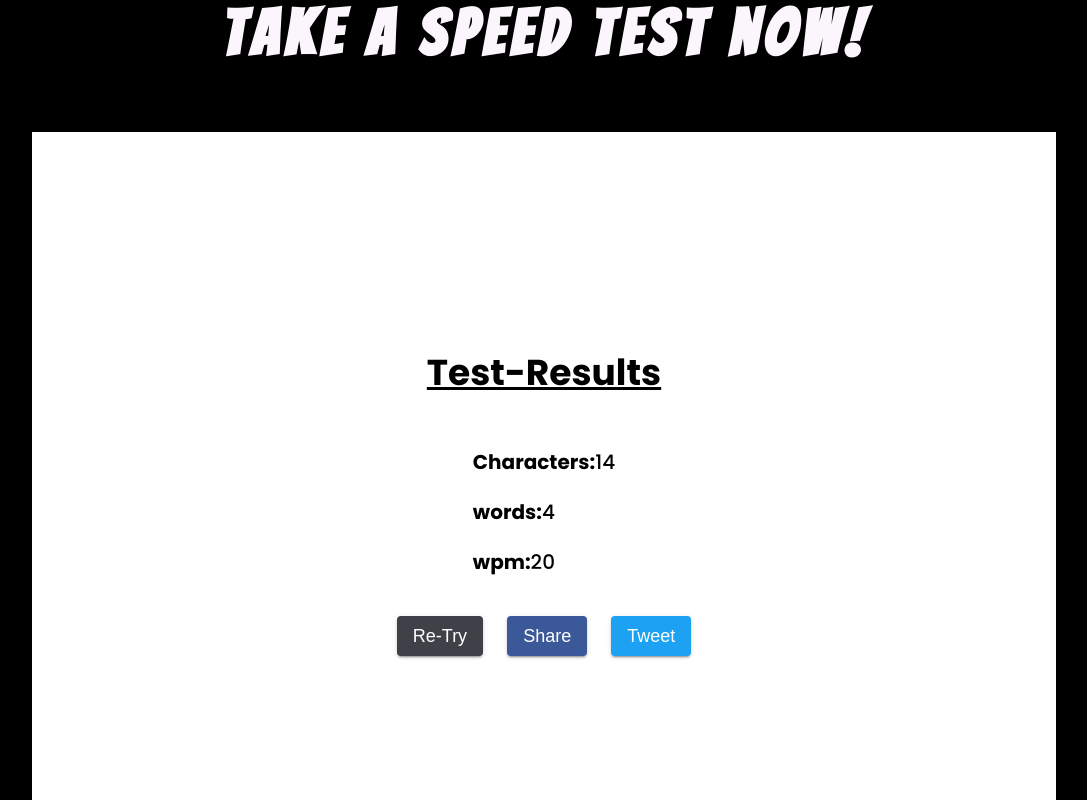
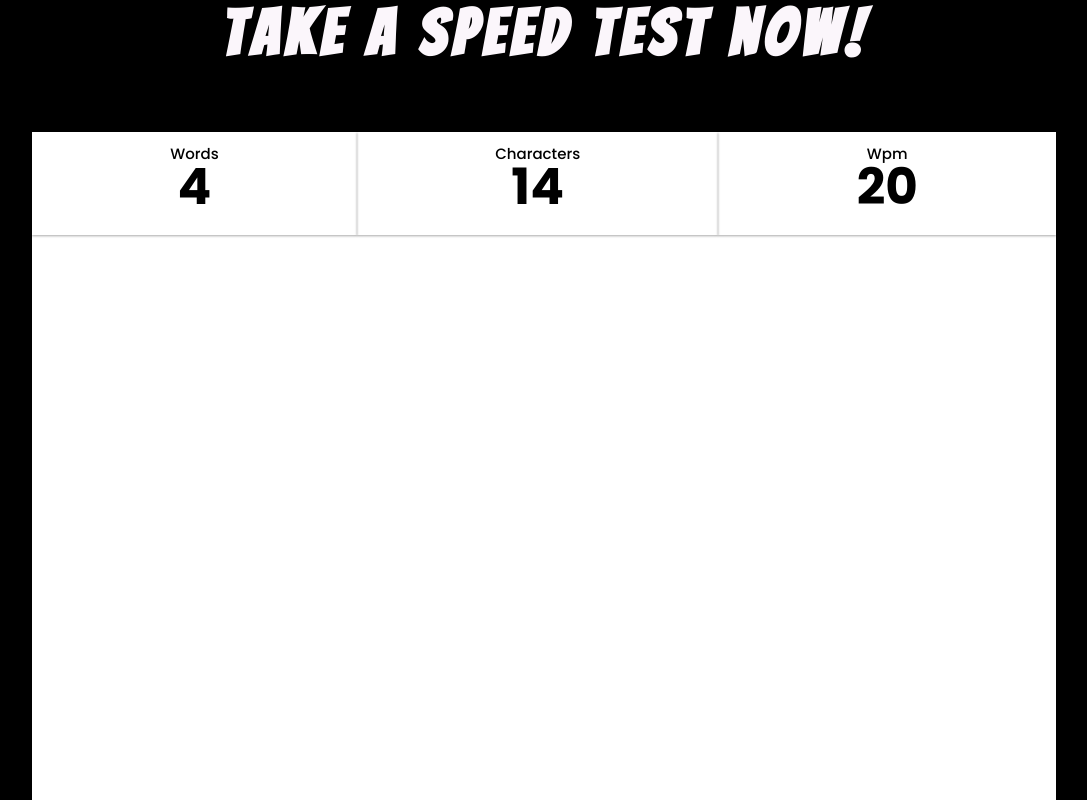
Before and after one commit to kamarasuruthvik/instantype, a React (Create React App) app: page / in a window 1280 px wide. Shown: the part 860-1660 px from the top of the page, without its empty margins (96-1183 px from the left). Built offline with nearby package versions, Linux system fonts and the light colour scheme.

Commit message:
made typing details card and typing challenge container

```diff
--- /dev/null
+++ b/src/components/ChallengeDetailsCard/ChallengeDetailsCard.css
@@ -0,0 +1,29 @@
+.details-card-container {
+  display: flex;
+  flex-direction: column;
+  justify-content: center;
+  align-items: center;
+  flex-grow: 1;
+  padding: 10px;
+  box-shadow: 0 1px 3px rgba(0, 0, 0, 0.12), 0 1px 2px rgba(0, 0, 0, 0.24);
+  transition: all 0.3s cubic-bezier(0.25, 0.8, 0.25, 1);
+}
+
+.details-card-container > p {
+  margin: 0;
+}
+
+.details-card-container:hover {
+  box-shadow: 0 14px 28px rgba(0, 0, 0, 0.25), 0 10px 10px rgba(0, 0, 0, 0.22);
+}
+
+.card-name {
+  font-size: 15px;
+  margin-bottom: -15px !important;
+}
+
+.card-value {
+  font-size: 50px;
+  font-weight: 800;
+  margin: 0;
+}
--- /dev/null
+++ b/src/components/ChallengeDetailsCard/ChallengeDetailsCard.jsx
@@ -0,0 +1,16 @@
+import react from 'react';
+
+import './ChallengeDetailsCard.css';
+
+const ChallengeDetailsCard= ({cardName,cardValue})=>{
+    return(
+        <div className="details-card-container">
+            <div className="card-name">{cardName}</div>
+            <div className="card-value">
+                {cardValue}
+            </div>
+        </div>
+    );
+}
+
+export default ChallengeDetailsCard;
--- a/src/components/TestContainer/TestContainer.jsx
+++ b/src/components/TestContainer/TestContainer.jsx
@@ -1,13 +1,12 @@
 import React from 'react';
 import TryAgain from '../TryAgain/TryAgain';
+import TypingChallengeContainer from '../TypingChallengeContainer/TypingChallengeContainer';
 import './TestContainer.css'
 const TestContainer = ({words,
 characters, wpm})=>{
     return(
         <div className="test-container">
-            <div className="try-again-container">
-                <TryAgain words={words} characters={characters} wpm={wpm} />
-            </div>
+            <TypingChallengeContainer words={words} characters={characters} wpm={wpm} />
         </div>
     );
 }
--- /dev/null
+++ b/src/components/TypingChallengeContainer/TypingChallengeContainer.css
@@ -0,0 +1,11 @@
+.typing-challenge-container {
+  display: flex;
+  flex-direction: column;
+  flex-grow: 1;
+}
+
+.details-container {
+  display: flex;
+  flex-direction: row;
+  flex-wrap: wrap;
+}
--- /dev/null
+++ b/src/components/TypingChallengeContainer/TypingChallengeContainer.jsx
@@ -0,0 +1,16 @@
+import React from 'react';
+import ChallengeDetailsCard from '../ChallengeDetailsCard/ChallengeDetailsCard';
+import './TypingChallengeContainer.css';
+const TypingChallengeContainer = ({words,characters,wpm})=>{
+    return(
+        <div className="typing-challenge-container">
+            <div className="details-container">
+                  <ChallengeDetailsCard cardName="Words" cardValue={words} />
+                  <ChallengeDetailsCard cardName="Characters" cardValue={characters} />
+                  <ChallengeDetailsCard cardName="Wpm" cardValue={wpm} />
+            </div>
+        </div>
+    );
+}
+
+export default TypingChallengeContainer;
```
